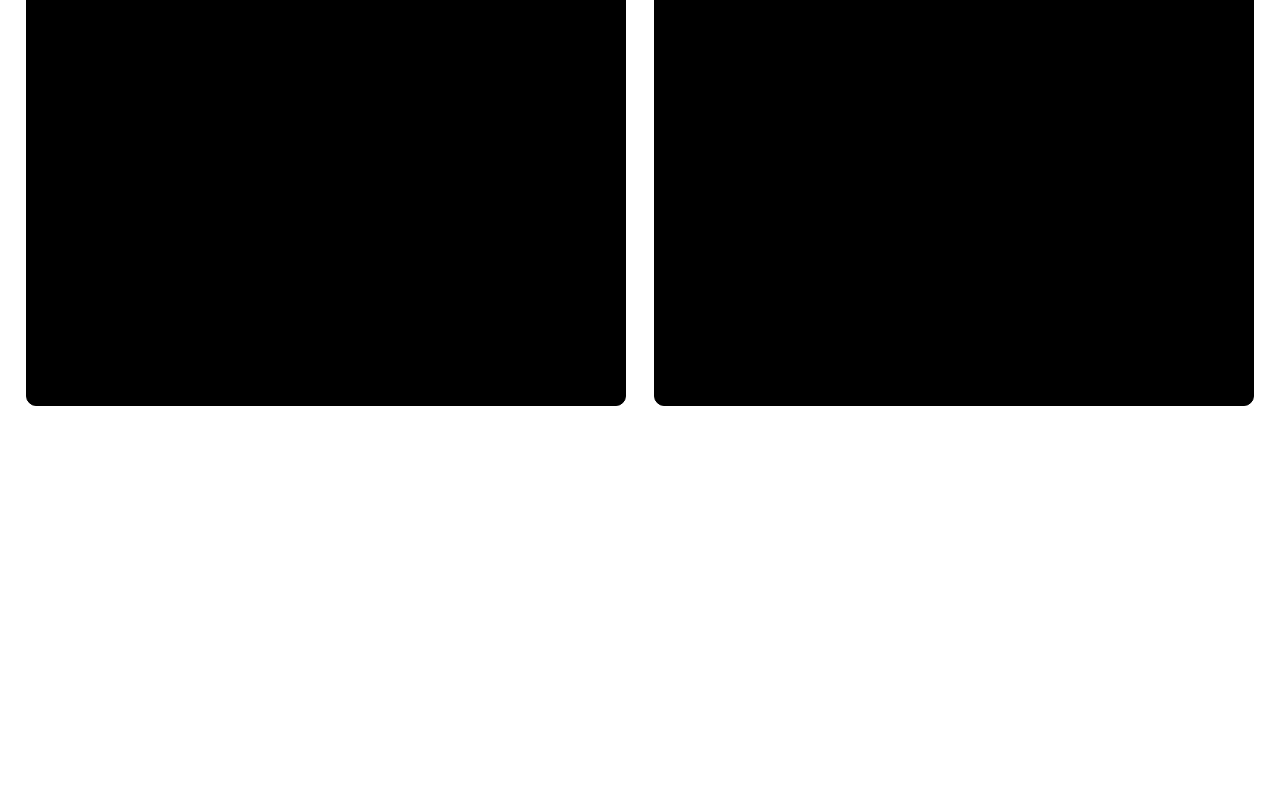
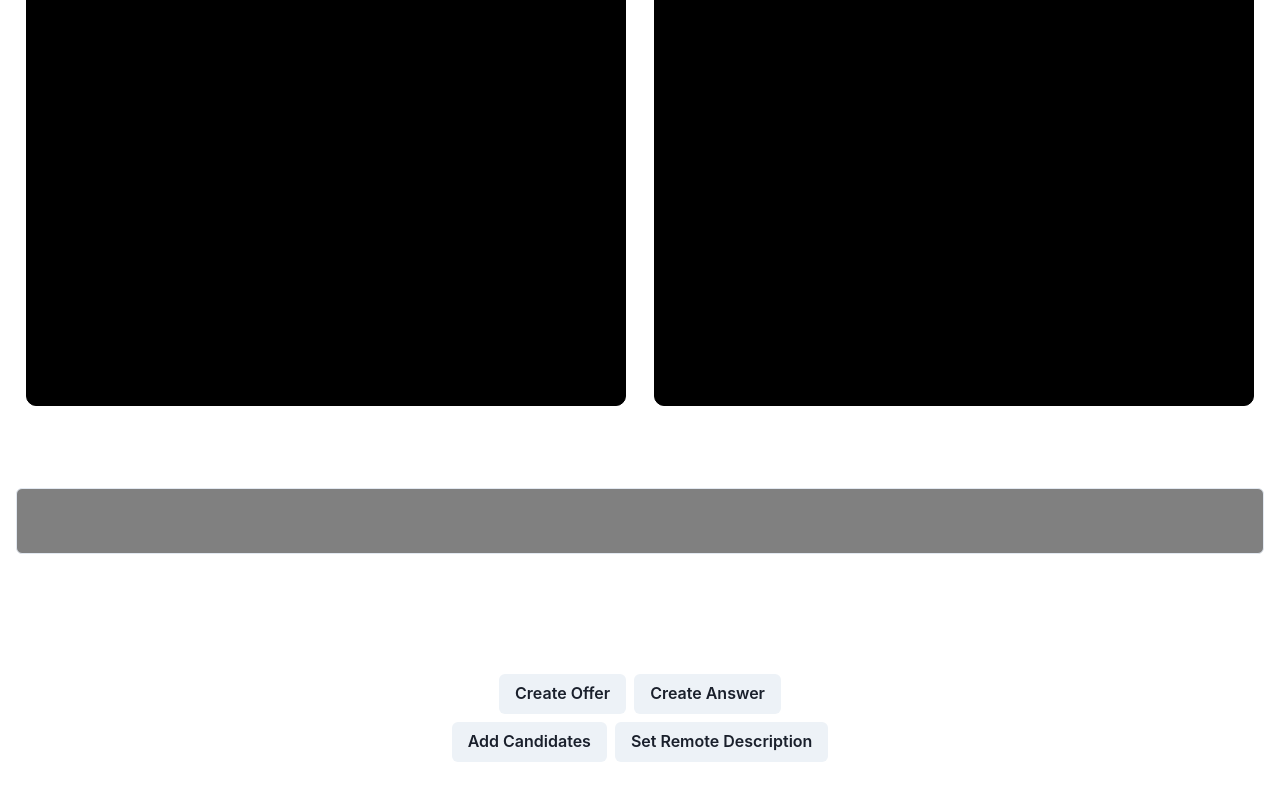
Before and after one commit to Nyumat/ReactWebRTC, a React (Vite) app in the folder frontend/: page / in a window 1280 px wide. Shown: the part 350-1150 px from the top of the page. Before the commit the page ends 800 px from the top, so only its background shows below. Built offline with nearby package versions, Linux system fonts and the light colour scheme; no server answers.

Commit message:
Added Manual Signaling P2P Connections

```diff
--- a/frontend/src/App.jsx
+++ b/frontend/src/App.jsx
@@ -1,25 +1,148 @@
 import { useState, useRef, useEffect } from "react";
 import { Button, Center, Text, VStack, HStack, Input } from "@chakra-ui/react";
+
+/**
+ * We're doing manual signaling just to keep things simple.
+ * In a real application, you would use a signaling server to exchange the SDP and ICE candidates.
+ *
+ * The signaling server is a server that is used to exchange data (SDP, ICE Candidates) between two peers.
+ **/
 
 function App() {
   const videoStream = useRef(null);
   const remoteStream = useRef(null);
+  const peer = useRef(null);
+
+  const textAreaRef = useRef(null);
 
   const options = {
-    audio: true,
+    audio: false,
     video: true,
   };
 
-  const getAccess = async () => {
-    await navigator.mediaDevices
-      .getUserMedia(options)
-      .then((stream) => {
-        videoStream.current.srcObject = stream;
+  // const getAccess = async () => {
+  //   await navigator.mediaDevices
+  //     .getUserMedia(options)
+  //     .then((stream) => {
+  //       videoStream.current.srcObject = stream;
+  //       stream.getTracks().forEach((track) => {
+  //         peerConnection.addTrack(track, stream);
+  //       });
+  //     })
+  //     .catch((err) => {
+  //       console.log(err);
+  //     });
+  // };
+
+  const createOffer = async () => {
+    peer.current
+      .createOffer({
+        offerToReceiveAudio: true,
+        offerToReceiveVideo: true,
+      })
+      .then((offer) => {
+        // Offer is an object that contains the SDP (Session Description Protocol) data.
+        console.log(JSON.stringify(offer));
+        peer.current.setLocalDescription(offer);
       })
       .catch((err) => {
         console.log(err);
       });
   };
+
+  const createAnswer = async () => {
+    peer.current
+      .createAnswer({
+        offerToReceiveAudio: false,
+        offerToReceiveVideo: true,
+      })
+      .then((answer) => {
+        // Answer is an object that contains the SDP (Session Description Protocol) data.
+        console.log(JSON.stringify(answer));
+        peer.current.setLocalDescription(answer);
+      })
+      .catch((err) => {
+        console.log(err);
+      });
+  };
+
+  const setRemoteDescription = async () => {
+    const remoteDescription = JSON.parse(textAreaRef.current.value);
+    peer.current
+      .setRemoteDescription(new RTCSessionDescription(remoteDescription))
+      .then(() => {
+        console.log("Remote Description Set");
+      })
+      .catch((err) => {
+        console.log(err);
+      });
+  };
+
+  const addCandidate = async () => {
+    const candidate = JSON.parse(textAreaRef.current.value);
+    peer.current
+      .addIceCandidate(new RTCIceCandidate(candidate))
+      .then(() => {
+        console.log("Candidate Added");
+      })
+      .catch((err) => {
+        console.log(err);
+      });
+  };
+
+  useEffect(() => {
+    // getAccess();
+    const peerConnection = new RTCPeerConnection();
+
+    navigator.mediaDevices
+      .getUserMedia(options)
+      .then((stream) => {
+        videoStream.current.srcObject = stream;
+        stream.getTracks().forEach((track) => {
+          peerConnection.addTrack(track, stream);
+        });
+      })
+      .catch((err) => {
+        console.log(err);
+      });
+
+    peerConnection.onicecandidate = (e) => {
+      if (e.candidate) {
+        // When we get an ICE candidate from the remote peer, we need to send it to the remote peer.
+        console.log(JSON.stringify(e.candidate));
+      }
+    };
+
+    peerConnection.ontrack = (e) => {
+      // When we get a track from the remote peer, we need to add it to the video element.
+      remoteStream.current.srcObject = e.streams[0];
+    };
+
+    peerConnection.onnegotiationneeded = (e) => {
+      if (peerConnection.signalingState !== "stable") return;
+      console.log("Negotiation Needed");
+    };
+
+    peerConnection.oniceconnectionstatechange = (e) => {
+      if (peerConnection.iceConnectionState === "disconnected") {
+        console.log("Disconnected");
+      }
+
+      if (peerConnection.iceConnectionState === "failed") {
+        console.log("Failed");
+      }
+
+      if (peerConnection.iceConnectionState === "closed") {
+        console.log("Closed");
+      }
+
+      if (peerConnection.iceConnectionState === "connected") {
+        console.log("Connected");
+      }
+    };
+
+    peer.current = peerConnection;
+  }, []);
 
   return (
     <Center>
@@ -54,6 +177,15 @@ function App() {
             autoPlay
           />
         </HStack>
+        <Input ref={textAreaRef} my={16} bg={"gray"} p={8} />
+        <HStack pt={12}>
+          <Button onClick={createOffer}>Create Offer</Button>
+          <Button onClick={createAnswer}>Create Answer</Button>
+        </HStack>
+        <HStack pb={16}>
+          <Button onClick={addCandidate}>Add Candidates</Button>
+          <Button onClick={setRemoteDescription}>Set Remote Description</Button>
+        </HStack>
       </VStack>
     </Center>
   );
```
